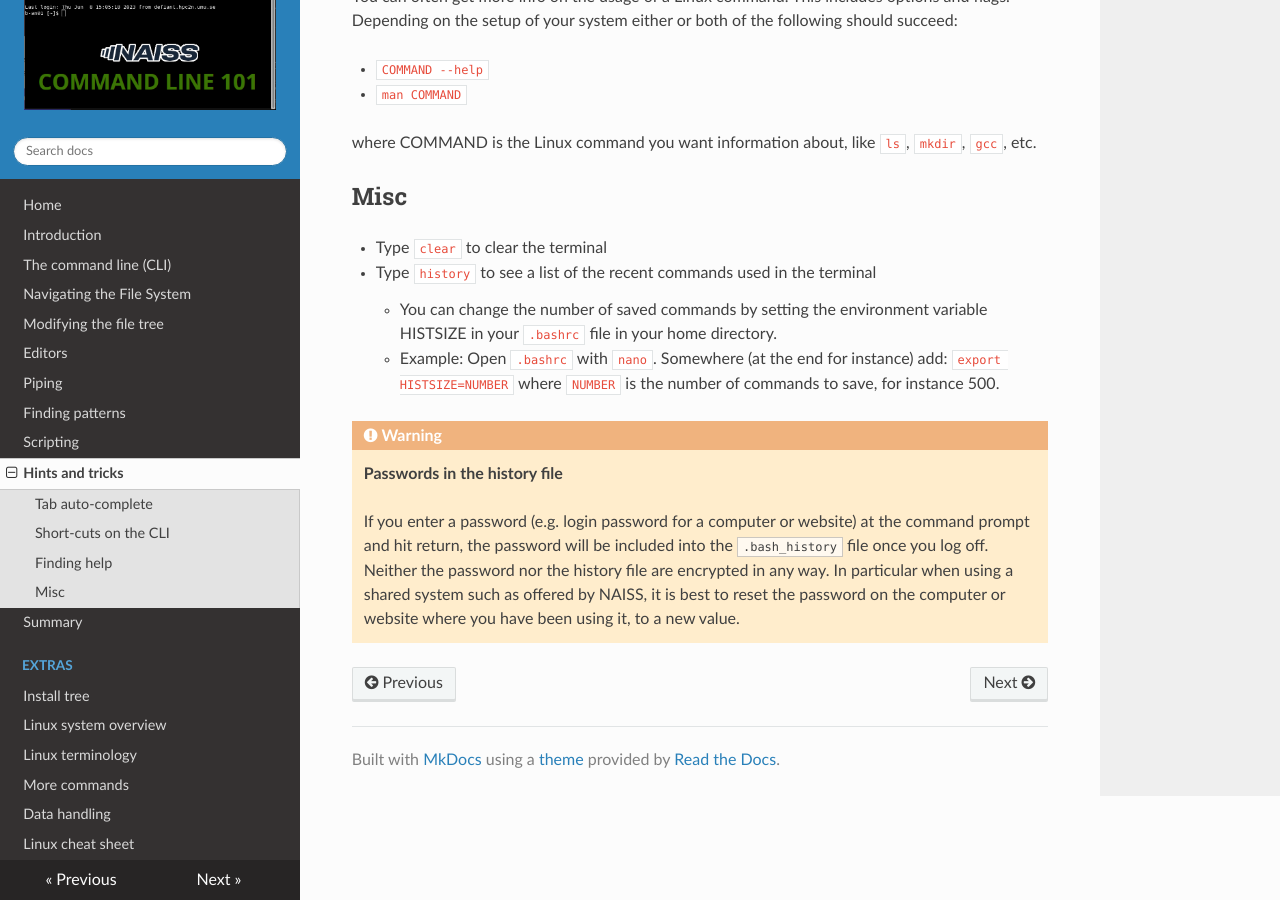
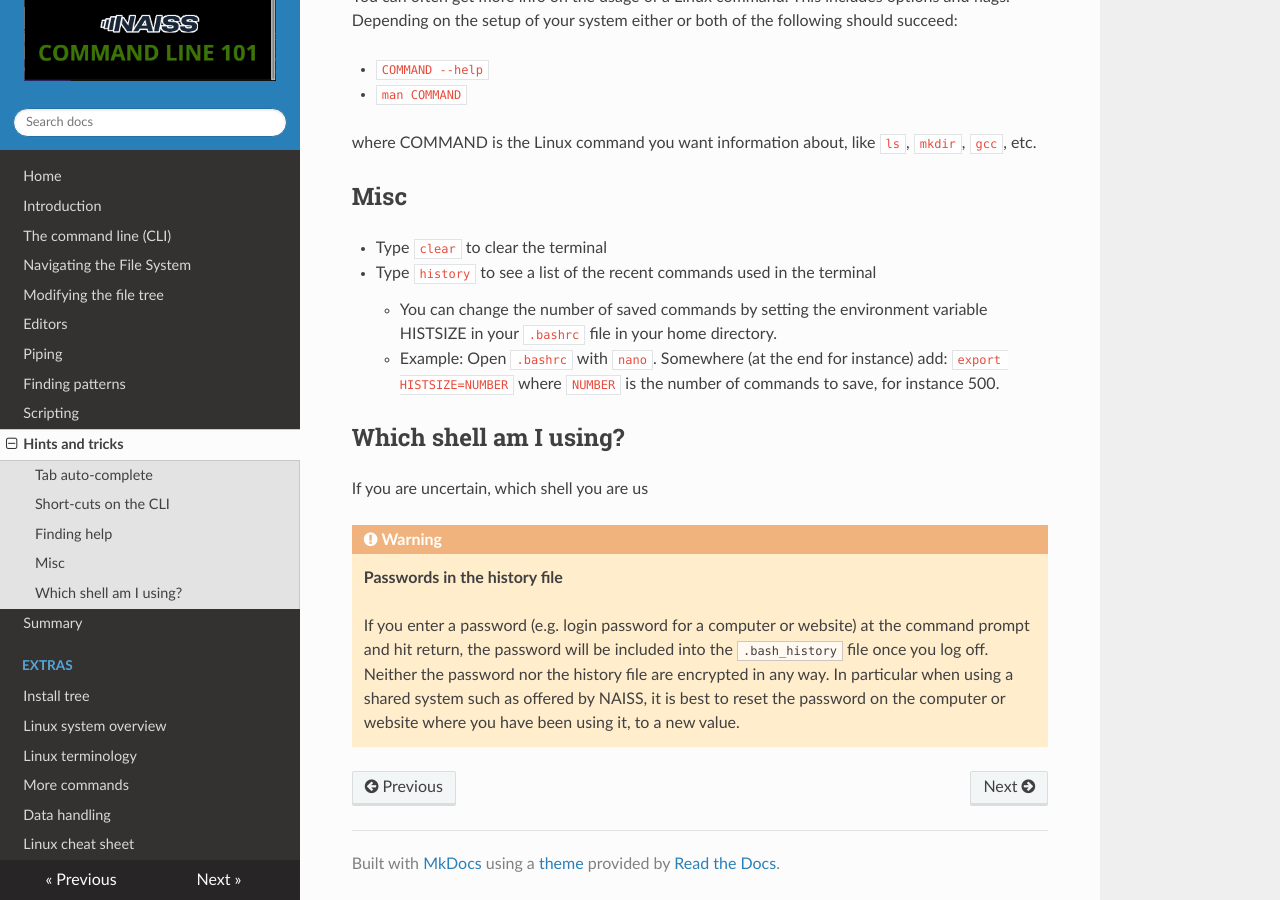
Before and after one commit to hpc2n/linux-command-line-101, an MkDocs documentation site: the page built from docs/hints.md, in a window 1280 px wide and 900 px high, scrolled down 800 px. Built offline with MkDocs 1.6.1, drawn with Linux system fonts in a browser that asks for light colours; nearby versions of some CDN libraries.

```diff
--- a/docs/hints.md
+++ b/docs/hints.md
@@ -35,6 +35,10 @@
     - You can change the number of saved commands by setting the environment variable HISTSIZE in your <code>.bashrc</code> file in your home directory.
     - Example: Open <code>.bashrc</code> with <code>nano</code>. Somewhere (at the end for instance) add: <code>export HISTSIZE=NUMBER</code> where <code>NUMBER</code> is the number of commands to save, for instance 500.
 
+## Which shell am I using?
+
+If you are uncertain, which shell you are us
+
 !!! warning
 
     **Passwords in the history file**
```
